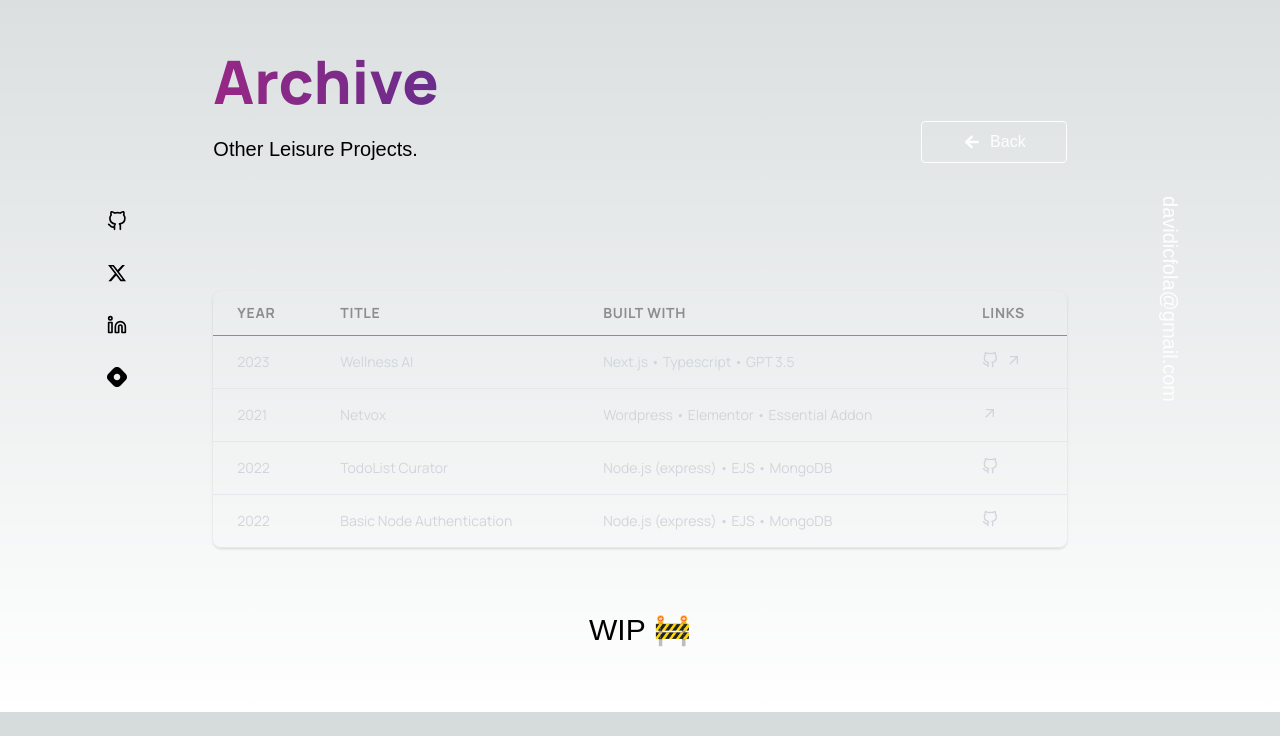
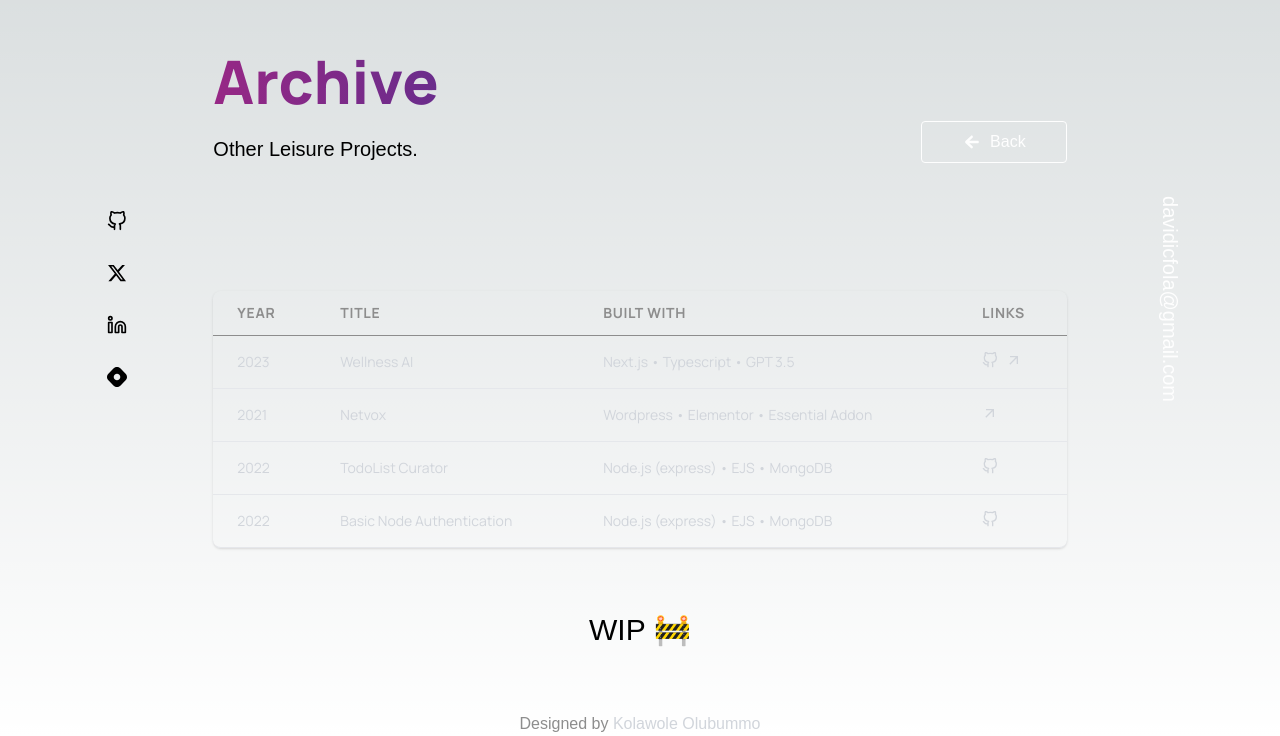
Before and after one commit to zyzer01/portfolio-zyzer, a Next.js app: page /archive in a window 1280 px wide. Shown: the part 101-837 px from the top of the page. Before the commit the page ends 813 px from the top, so only its background shows below. Built offline with nearby package versions, Linux system fonts and the light colour scheme; a web font is replaced by a local one.

Commit message:
update layout.tsx, page.tsx, Footer.tsx and Hero.tsx

```diff
--- a/src/app/layout.tsx
+++ b/src/app/layout.tsx
@@ -3,6 +3,7 @@ import type { Viewport } from 'next';
 import { Manrope } from 'next/font/google';
 import localFont from 'next/font/local';
 import './globals.css';
+import Link from 'next/link';
 
 const manrope = Manrope({ subsets: ['latin'], variable: '--font-manrope' });
 
@@ -76,7 +77,20 @@ export default function RootLayout({
 }>) {
   return (
     <html lang="en">
-      <body className={`${manrope.variable} ${proggy.variable}`}>{children}</body>
+      <body className={`${manrope.variable} ${proggy.variable}`}>
+        {children}
+        <div className="flex proggy justify-center">
+          <p className="text-shade">
+            Designed by{' '}
+            <span className="text-gray-300">
+              {' '}
+              <Link href="https://behance.net/olubummokolawole" target="_blank">
+                Kolawole Olubummo
+              </Link>{' '}
+            </span>
+          </p>
+        </div>
+      </body>
     </html>
   );
 }
--- a/src/components/Hero.tsx
+++ b/src/components/Hero.tsx
@@ -1,4 +1,3 @@
-'use client';
 import Button from './ui/Button';
 import { technologies } from '@/utils/items';
 import Marquee from 'react-fast-marquee';
@@ -34,12 +33,11 @@ const Hero = () => {
         <h2 className="text-4xl md:text-6xl font-bold text-shade">I build software solutions.</h2>
       </div>
       <h6>
-        I love web interativity a lot, so I focus more on building Frontend applications as a
-        software engineer, with occasional work on the backend and infrequent involvement in design.
-        I take pride in delivering applications that are not only efficient but also prioritize
-        performance, accessibility, and responsiveness.
+        I love web interativity a lot, so I focus more on building Frontend applications, with
+        occasional work on the backend. I take pride in delivering applications that are not only
+        efficient but also prioritize performance, accessibility, and responsiveness.
       </h6>
-      {/* <Button text="Resume" href="resume.pdf" /> */}
+      <Button text="Resume" href="resume.pdf" />
       <div className="proggy pt-8">
         <Marquee>
           {technologies.map((item, index) => (
```
Also changed, not shown: src/app/page.tsx (+0 -14 lines).
